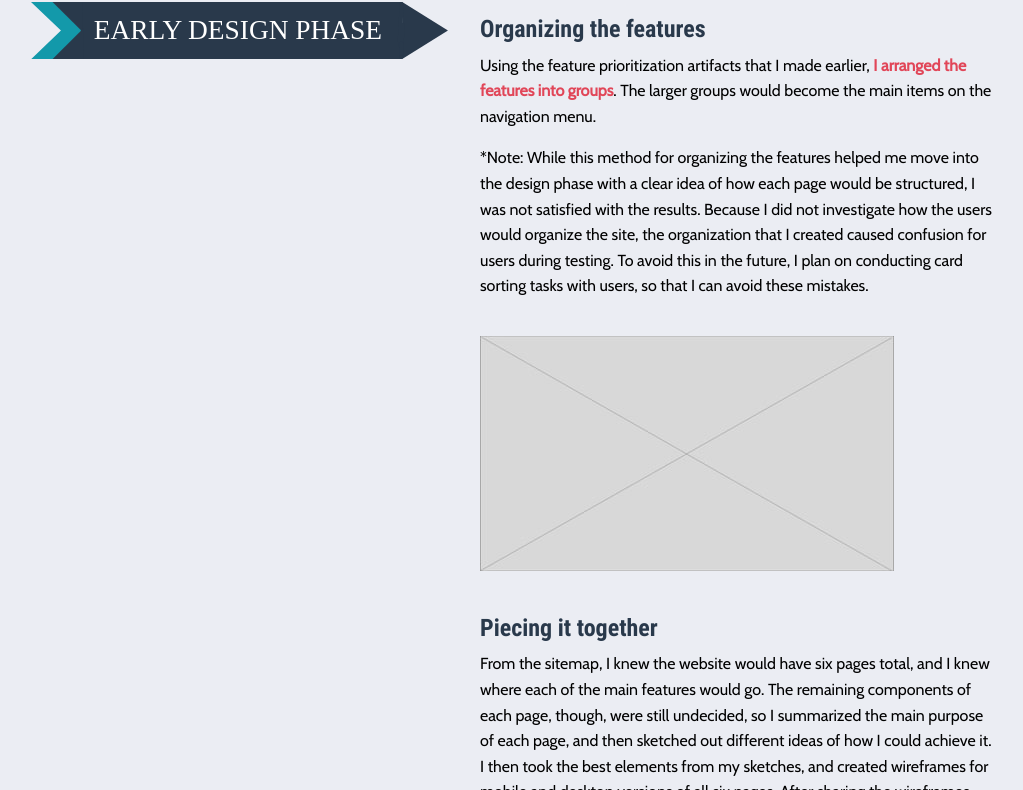
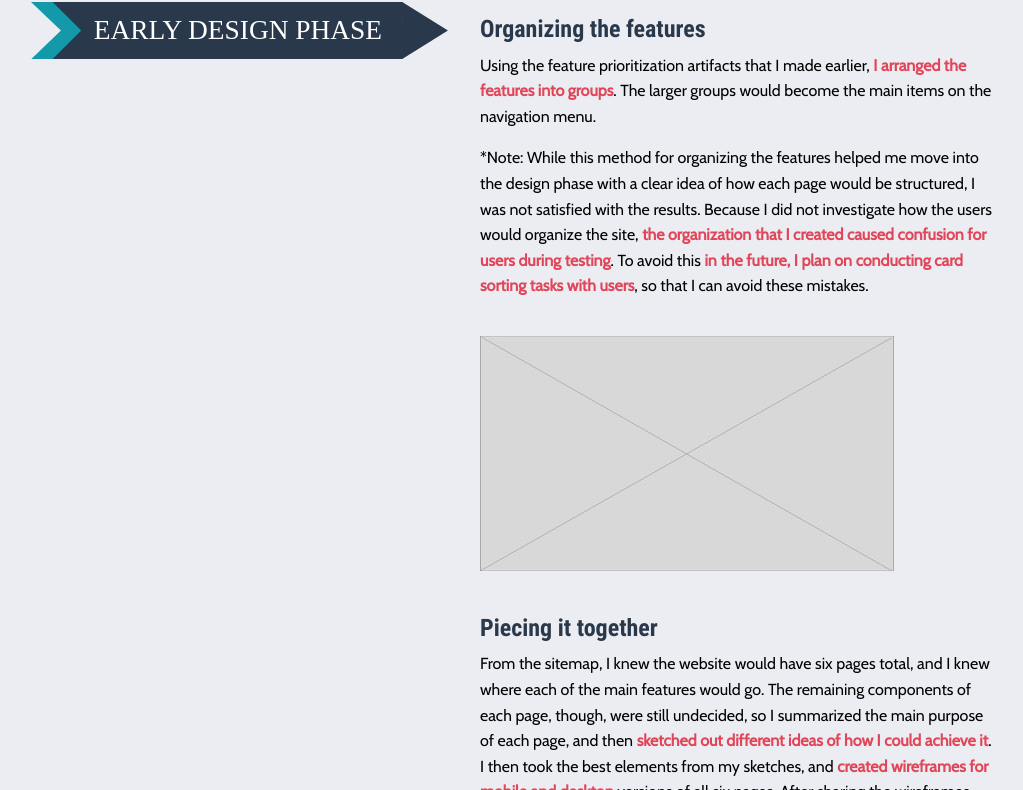
Before and after one commit to emeriwether/emeriwether.github.io, a Jekyll site: the page built from projectA.html, in a window 1280 px wide and 900 px high, scrolled down 5816 px, cut to the strip 110-900 px from the top of the window. Shown: the whole strip, without its empty margins (146-1169 px from the left). Built offline with Jekyll 4.4.1, drawn with Linux system fonts in a browser that asks for light colours; some of the changed text lies outside the part shown.

Commit message:
ct prev comm

```diff
--- a/projectA.html
+++ b/projectA.html
@@ -202,7 +202,7 @@ headerImageLabel: "TO BE FILLED IN"
     <div class="large-6 cell bodyText">
         <h5 class="text-left">Organizing the features</h5>
         <p class="text-left">Using the feature prioritization artifacts that I made earlier, <mark class="coralText boldText">I arranged the features into groups</mark>. The larger groups would become the main items on the navigation menu.</p>
-        <p class="text-left">*Note: While this method for organizing the features helped me move into the design phase with a clear idea of how each page would be structured, I was not satisfied with the results. Because I did not investigate how the users would organize the site, the organization that I created caused confusion for users during testing. To avoid this in the future, I plan on conducting card sorting tasks with users, so that I can avoid these mistakes.</p>
+        <p class="text-left">*Note: While this method for organizing the features helped me move into the design phase with a clear idea of how each page would be structured, I was not satisfied with the results. Because I did not investigate how the users would organize the site, <mark class="coralText boldText">the organization that I created caused confusion for users during testing</mark>. To avoid this <mark class="coralText boldText">in the future, I plan on conducting card sorting tasks with users</mark>, so that I can avoid these mistakes.</p>
 
         <a data-open="siteMap"><img src="images/placeholder_Thumbnail.jpg" alt="The sitemap that I created for this project"></a>
         <!-- MODAL -->
@@ -219,7 +219,7 @@ headerImageLabel: "TO BE FILLED IN"
         </div>
 
         <h5 class="text-left">Piecing it together</h5>
-        <p class="text-left">From the sitemap, I knew the website would have six pages total, and I knew where each of the main features would go. The remaining components of each page, though, were still undecided, so I summarized the main purpose of each page, and then sketched out different ideas of how I could achieve it. I then took the best elements from my sketches, and created wireframes for mobile and desktop versions of all six pages. After sharing the wireframes with Pamela and getting feedback, I created low-fidelity mockups of each page using Omnigraffle. I then imported the mockups to Invision, where I created an interactive prototype that I could use for testing. </p>
+        <p class="text-left">From the sitemap, I knew the website would have six pages total, and I knew where each of the main features would go. The remaining components of each page, though, were still undecided, so I summarized the main purpose of each page, and then <mark class="coralText boldText">sketched out different ideas of how I could achieve it</mark>. I then took the best elements from my sketches, and <mark class="coralText boldText">created wireframes for mobile and desktop</mark> versions of all six pages. After sharing the wireframes with Pamela and getting feedback, I created <mark class="coralText boldText">low-fidelity mockups of each page using Omnigraffle</mark>. I then imported the mockups in Invision, where I created <mark class="coralText boldText">an interactive prototype that I could use for testing</mark>. </p>
 
         <a data-open="sketches"><img src="images/placeholder_Thumbnail.jpg" alt="The sketches that I created for this project"></a>
         <!-- MODAL -->
```
